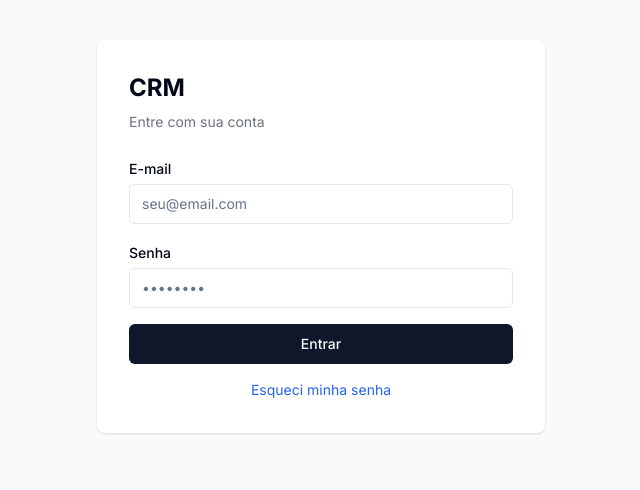
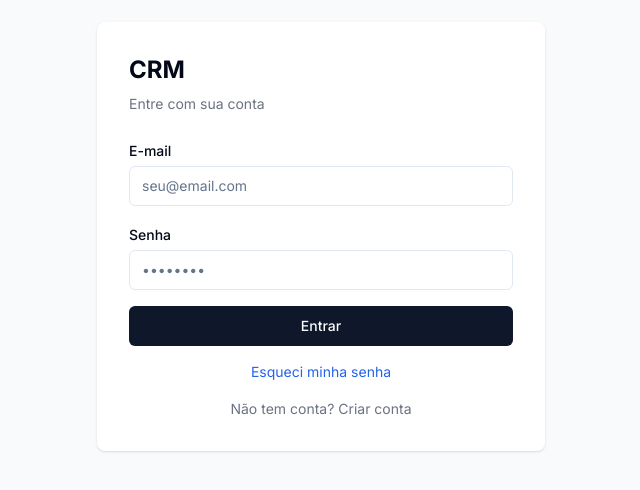
Before and after one commit to rmbbonassi/aula, a Next.js app: page /login in a window 1280 px wide. Shown: the part 164-654 px from the top of the page, without its empty margins (319-959 px from the left). Built offline with nearby package versions, Linux system fonts and the light colour scheme; no server answers.

Commit message:
feat: add register link to login page

```diff
--- a/src/app/login/page.tsx
+++ b/src/app/login/page.tsx
@@ -1,6 +1,7 @@
 'use client'
 
 import { useState } from 'react'
+import Link from 'next/link'
 import { useRouter } from 'next/navigation'
 import { toast } from 'sonner'
 import { createClient } from '@/lib/supabase/client'
@@ -91,6 +92,12 @@ export default function LoginPage() {
           >
             Esqueci minha senha
           </button>
+          <Link
+            href="/register"
+            className="block w-full text-sm text-gray-500 hover:underline text-center"
+          >
+            Não tem conta? Criar conta
+          </Link>
         </form>
       </div>
     </div>
```
